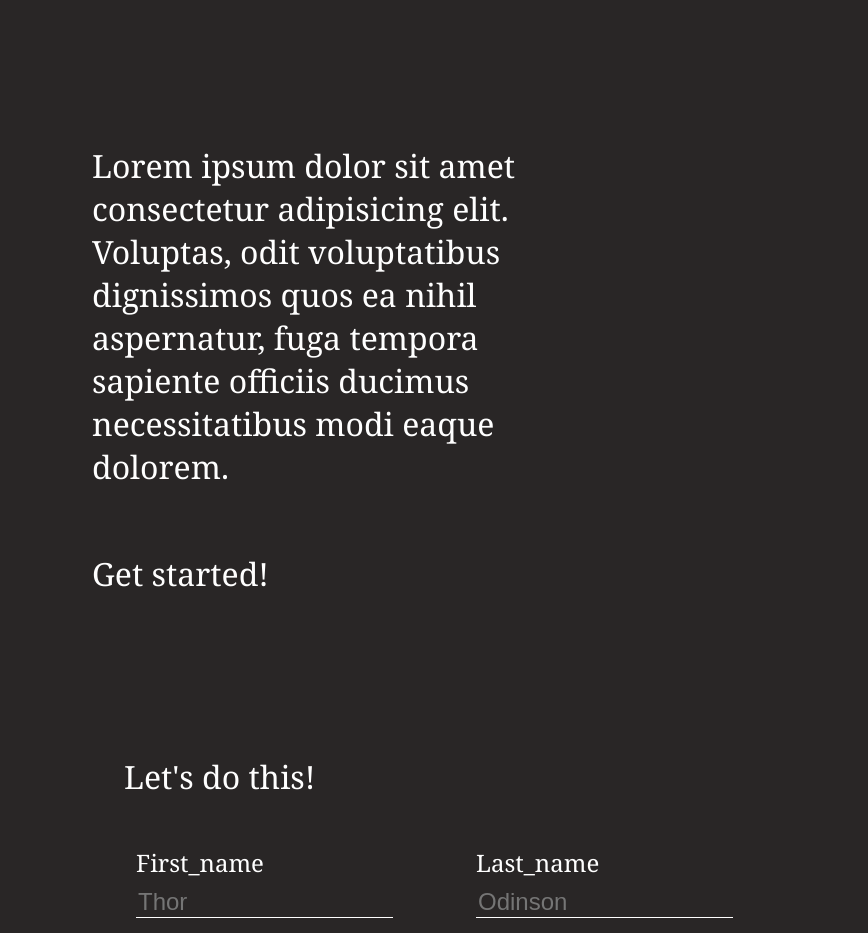
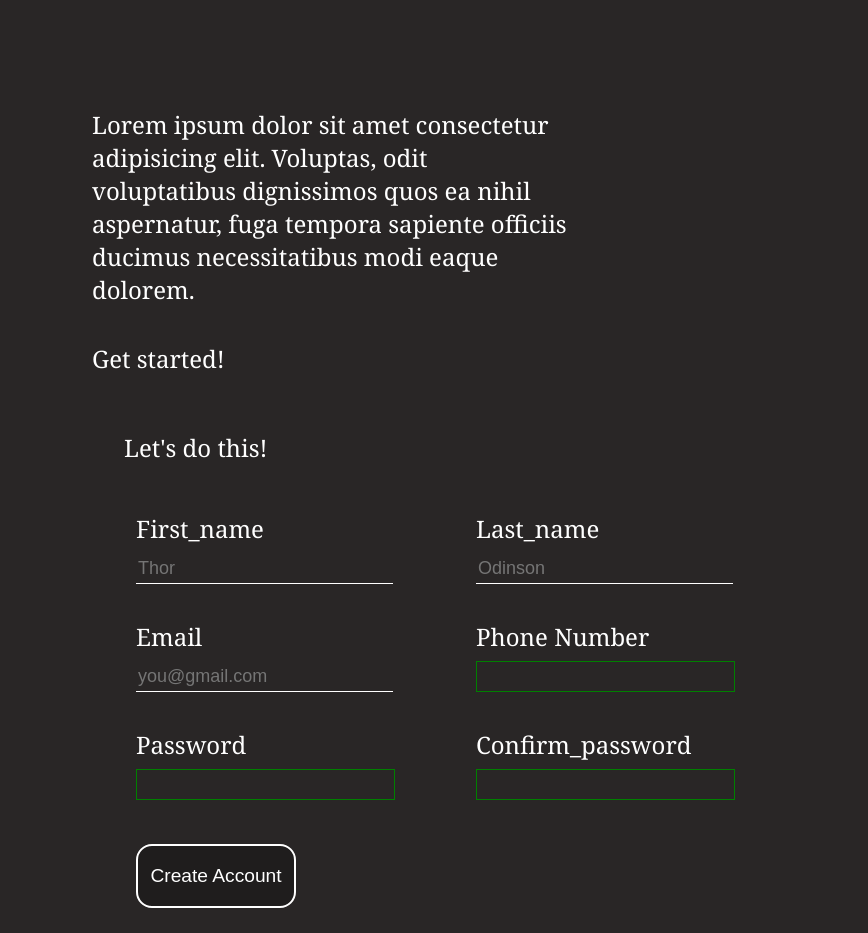
Before and after one commit to Hotel-p/Signup_form, a plain HTML site: page index.html in a window 1280 px wide. Shown: the top 933 px of the page, 412-1280 px from the left. Drawn offline with Linux system fonts and the light colour scheme.

Commit message:
resize elements

```diff
--- a/styles.css
+++ b/styles.css
@@ -63,21 +63,21 @@ a{
     flex: 7.5;
     box-sizing: border-box;
     font-family: Georgia, 'Times New Roman', Times, serif;
-    font-size: 2rem;
+    font-size: 1.5rem;
     width: 65%;
     background-color: rgb(41, 38, 38);
     color: white;
-    padding: 144px 96px;
+    padding: 108px 96px;
     display: flex;
     flex-direction: column;
     justify-content: space-between;
-    gap: 128px;
+    gap: 24px;
 }
 
 .top{
     display: flex;
     flex-direction: column;
-    gap: 64px;
+    gap: 36px;
     padding-right: max(2rem, 30%);
 }
 
@@ -112,7 +112,7 @@ input{
     background-color: rgb(41, 38, 38);
     border-bottom: 1px solid white;
     width: 80%;
-    font-size: 24px;
+    font-size: 18px;
 }
 
 input:focus{
```
